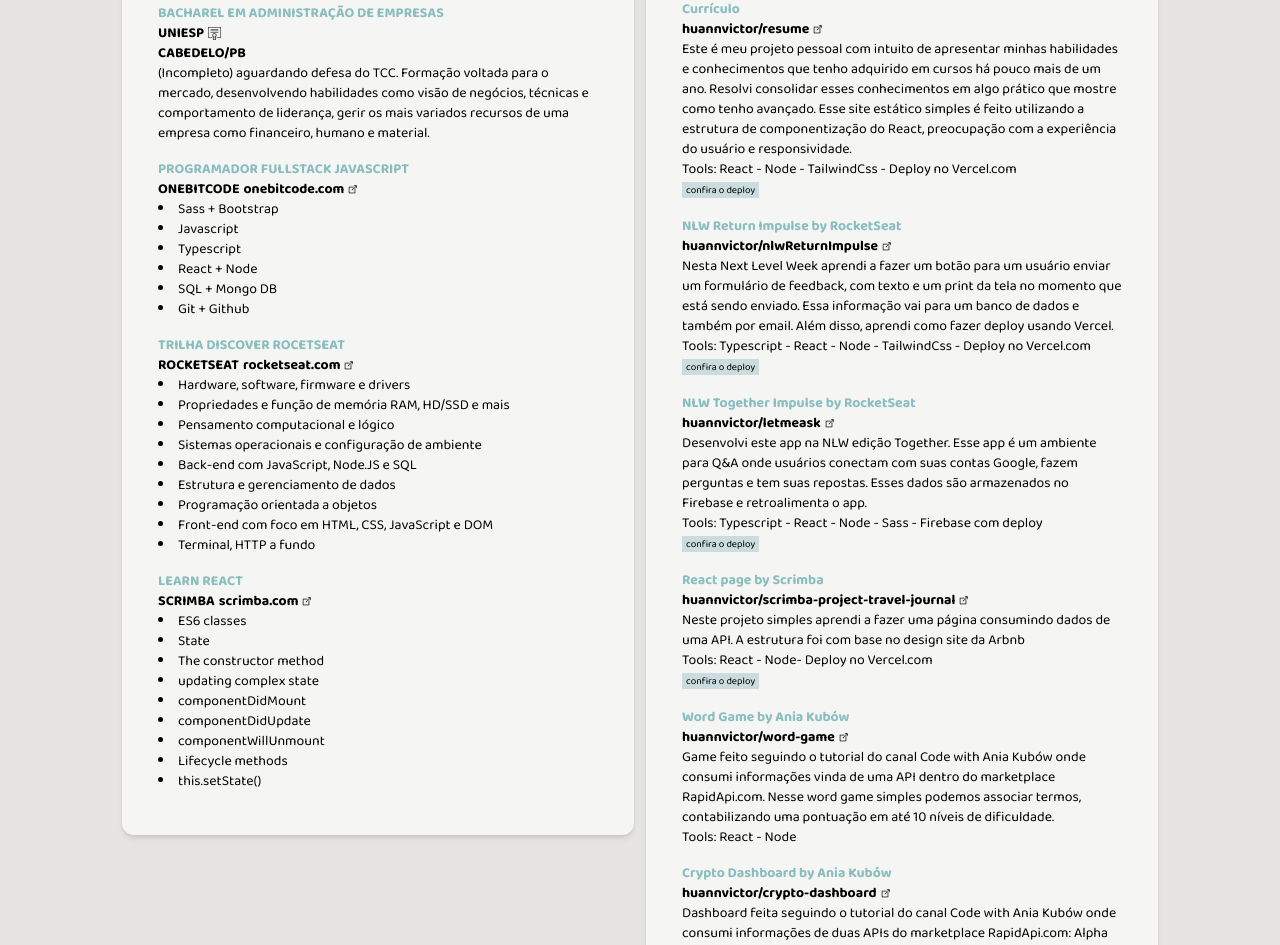
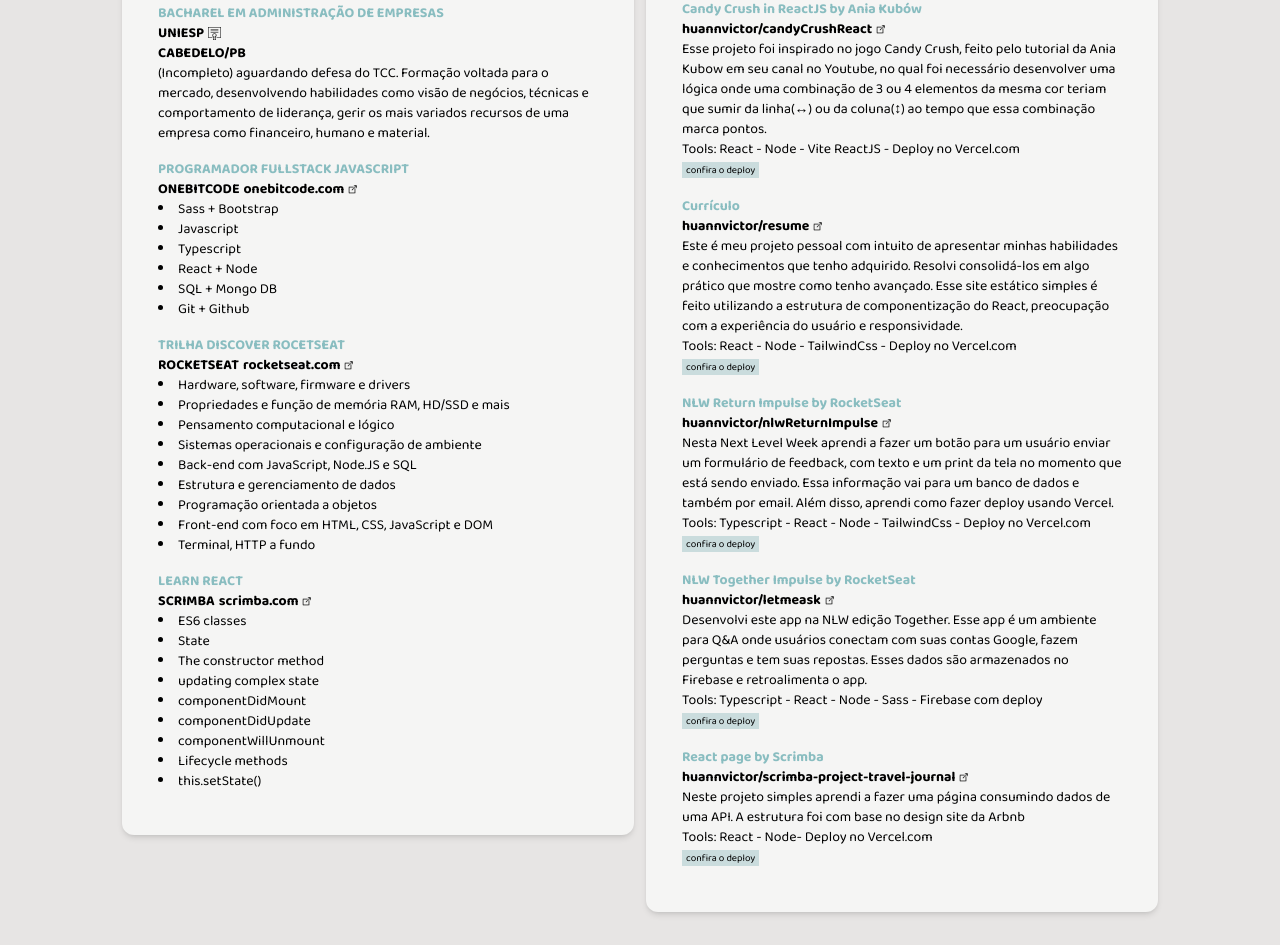
Before and after one commit to huannvictor/curriculo, a React (Create React App) app: page / in a window 1280 px wide. Shown: the part 915-1860 px from the top of the page. Built offline with nearby package versions, Linux system fonts and the light colour scheme.

Commit message:
best repos updated

```diff
--- a/src/components/BestRepos/content.js
+++ b/src/components/BestRepos/content.js
@@ -1,10 +1,19 @@
 export const reposContent = {
+  candyCrushReact: {
+    title: "Candy Crush in ReactJS by Ania Kubów",
+    mask: "huannvictor/candyCrushReact",
+    link: "https://github.com/huannvictor/candy-crush-react",
+    description:
+      "Esse projeto foi inspirado no jogo Candy Crush, feito pelo tutorial da Ania Kubow em seu canal no Youtube, no qual foi necessário desenvolver uma lógica onde uma combinação de 3 ou 4 elementos da mesma cor teriam que sumir da linha(↔) ou da coluna(↕) ao tempo que essa combinação marca pontos.",
+    tools: "React - Node - Vite ReactJS - Deploy no Vercel.com",
+    deploy: "https://candy-crush-react-byhuann.vercel.app/",
+  },
   portfolio: {
     title: "Currículo",
     mask: "huannvictor/resume",
     link: "https://github.com/huannvictor/resume",
     description:
-      "Este é meu projeto pessoal com intuito de apresentar minhas habilidades e conhecimentos que tenho adquirido em cursos há pouco mais de um ano. Resolvi consolidar esses conhecimentos em algo prático que mostre como tenho avançado. Esse site estático simples é feito utilizando a estrutura de componentização do React, preocupação com a experiência do usuário e responsividade.",
+      "Este é meu projeto pessoal com intuito de apresentar minhas habilidades e conhecimentos que tenho adquirido. Resolvi consolidá-los em algo prático que mostre como tenho avançado. Esse site estático simples é feito utilizando a estrutura de componentização do React, preocupação com a experiência do usuário e responsividade.",
     tools: "React - Node - TailwindCss - Deploy no Vercel.com",
     deploy: "https://resume-huannvictor.vercel.app/",
   },
@@ -35,22 +44,4 @@
     tools: "React - Node- Deploy no Vercel.com",
     deploy: "https://scrimba-project-travel-journal.vercel.app/",
   },
-  wordGame: {
-    title: "Word Game by Ania Kubów",
-    mask: "huannvictor/word-game",
-    link: "https://github.com/huannvictor/word-game",
-    description:
-      "Game feito seguindo o tutorial do canal Code with Ania Kubów onde consumi informações vinda de uma API dentro do marketplace RapidApi.com. Nesse word game simples podemos associar termos, contabilizando uma pontuação em até 10 níveis de dificuldade.",
-    tools: "React - Node",
-    deploy: "",
-  },
-  CryptoDashboard: {
-    title: "Crypto Dashboard by Ania Kubów",
-    mask: "huannvictor/crypto-dashboard",
-    link: "https://github.com/huannvictor/crypto-dashboard",
-    description:
-      "Dashboard feita seguindo o tutorial do canal Code with Ania Kubów onde consumi informações de duas APIs do marketplace RapidApi.com: Alpha Vantage (para converter as moedas com valores atualizados) e Crypto News (onde encontramos notícias do universo crypto). Nessa aplicação simples podemos converter valores e ver as principais notícias do universo de crypto moedas",
-    tools: "React - Node",
-    deploy: "",
-  },
 };
```
